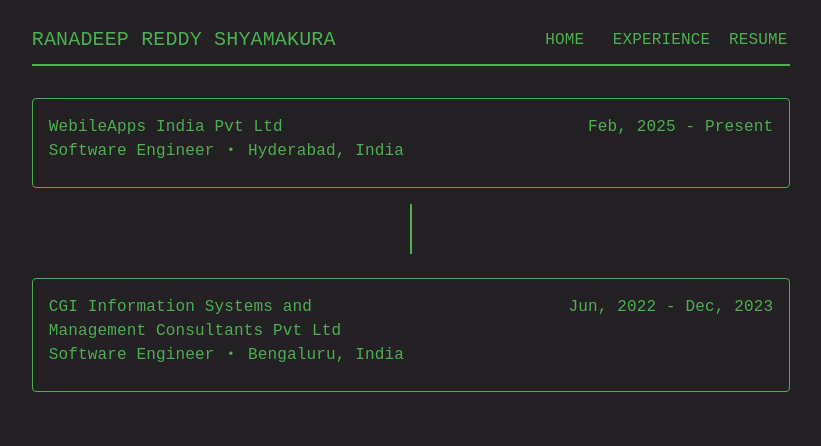
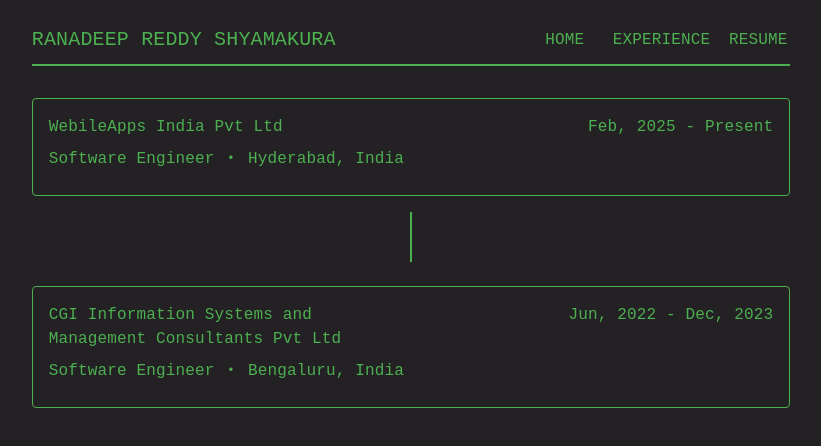
Before and after one commit to ranadeeps/profile, a React (Vite) app: page /experience in a window 1280 px wide. Shown: the top 446 px of the page, without its empty margins (229-1050 px from the left). Built offline with nearby package versions, Linux system fonts and the light colour scheme.

Commit message:
experience section modified

```diff
--- a/src/components/CompanyCard.tsx
+++ b/src/components/CompanyCard.tsx
@@ -9,6 +9,13 @@
   designation: string;
   location: string;
 }> = (props) => {
+  const responsiveFontSize = {
+    xs: "0.8rem", // mobile
+    sm: "0.8rem", // tablet
+    md: "0.8rem", // small laptop
+    lg: "1rem", // desktop
+    xl: "1rem", // large screen
+  };
   const bull = (
     <Box
       component="span"
@@ -36,14 +43,39 @@
         >
           <CardContent>
             <Box display={"flex"} justifyContent={"space-between"}>
-              <Typography component="div" flexWrap={"wrap"} width={"50%"}>
+              <Typography
+                component="div"
+                flexWrap={"wrap"}
+                width={"50%"}
+                textAlign={"left"}
+                sx={{
+                  fontSize: responsiveFontSize,
+                }}
+              >
                 {props.companyName}
               </Typography>
 
-              <Typography component="div">{props.period}</Typography>
+              <Typography
+                component="div"
+                flexWrap={"wrap"}
+                width={"50%"}
+                textAlign={"right"}
+                sx={{
+                  fontSize: responsiveFontSize,
+                }}
+              >
+                {props.period}
+              </Typography>
             </Box>
 
-            <Typography sx={{ color: "text.primary" }}>
+            <Typography
+              textAlign={"left"}
+              sx={{
+                mt: 1,
+                color: "text.primary",
+                fontSize: responsiveFontSize,
+              }}
+            >
               {props.designation} {bull} {props.location}
             </Typography>
           </CardContent>
```
